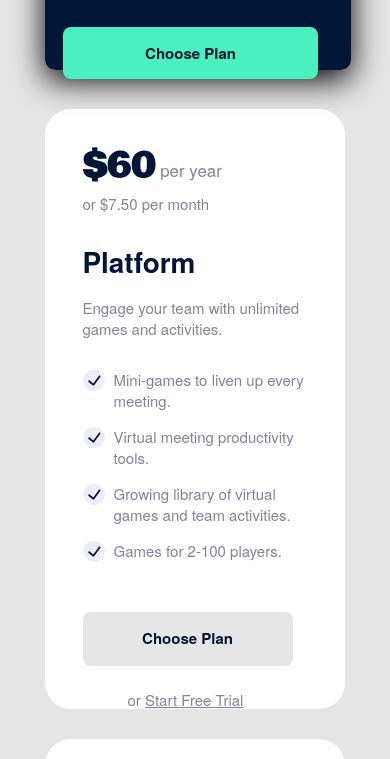
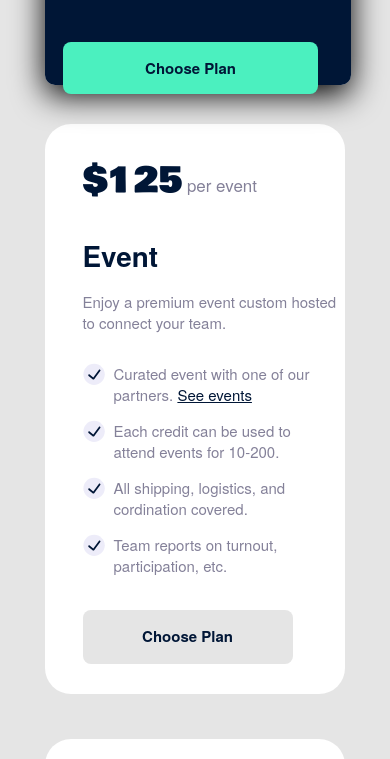
Before and after one commit to bitsofprocess/refactored_pricing, a plain HTML site: page index.html in a window 390 px wide. Shown: the part 813-1572 px from the top of the page. Drawn offline with Linux system fonts and the light colour scheme; a web font is replaced by a local one.

Commit message:
switched card order in mobile view

```diff
--- a/style.css
+++ b/style.css
@@ -213,17 +213,20 @@ h2 {
         flex-basis: 100%;
     }
     .platform-card {
+        position: relative;
+        top: 42rem;
         margin-top: 40rem;
         padding-top: 2rem;
     }
     .popular-card {
         position: absolute;
-        margin-top: 4rem;
+        margin-top: 5rem;
         box-shadow: 0px 10px 32px 0px;
     }
     .event-card {
-        display: absolute;
+        position: relative;
         padding-top: 2rem;
         max-height: 36rem;
+        bottom: 41rem;
     }
 }
```
